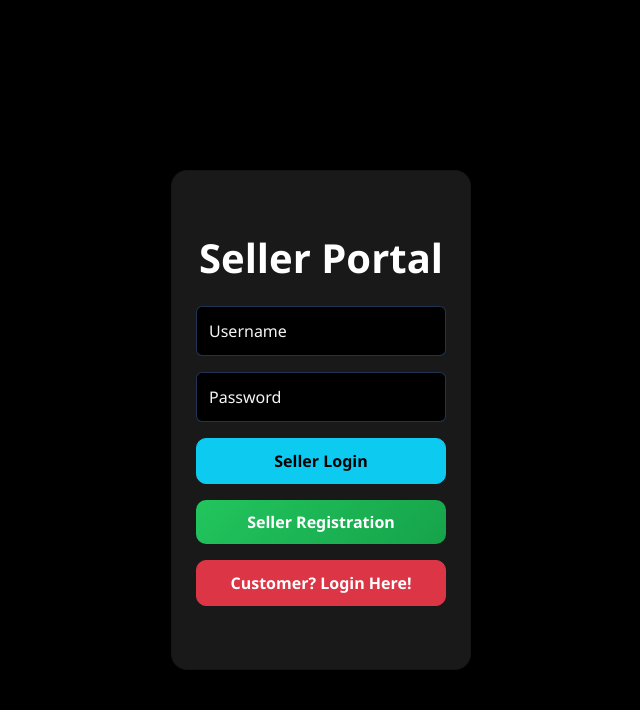
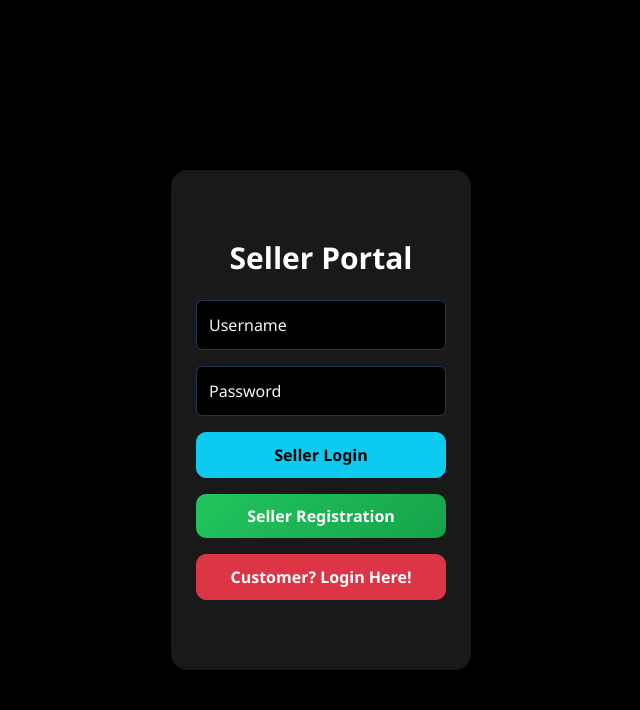
Before and after one commit to Mithun1502/django-ecommerce, a Django app: page /admin-panel/ in a window 768 px wide. Shown: the top 710 px of the page, without its empty margins (63-703 px from the left). Run offline with Django 5.2, Linux system fonts and the light colour scheme.

Commit message:
170px site loading

```diff
--- a/custom_admin/templates/dashboard.html
+++ b/custom_admin/templates/dashboard.html
@@ -1,6 +1,6 @@
 {% extends 'admin_base.html' %} {% block content %}
 
-<h1 class="mb-4">Dashboard</h1>
+<h1 class="mb-4 text-center">Dashboard</h1>
 
 <div class="row g-3">
   <div class=" col-md-12">
--- a/static/css/admin_base.css
+++ b/static/css/admin_base.css
@@ -850,10 +850,17 @@ input[type="file"]::file-selector-button:hover {
     }
 
     .admin-login-card h2 {
-        font-size: 40px;
+        font-size: 30px;
+        font-weight: 700;
     }
 
     .admin-login-card .form-control {
         width: 250px !important;
     }
 }
+@media (max-width:230px) {
+    input[type="file"]{
+      width:100%;
+    }
+
+}
```
Also changed, not shown: db.sqlite3.
